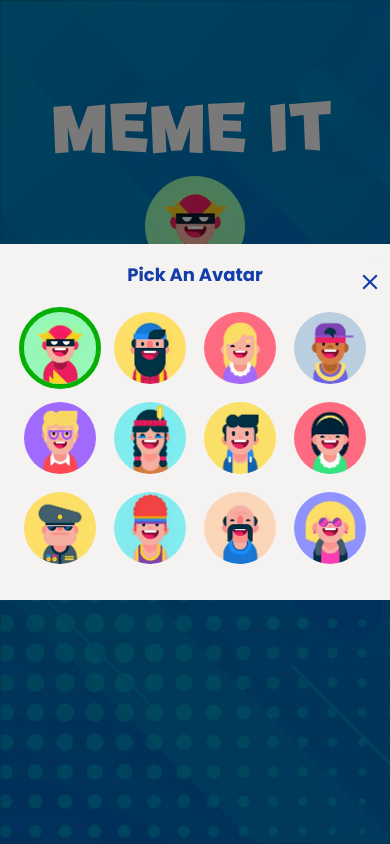
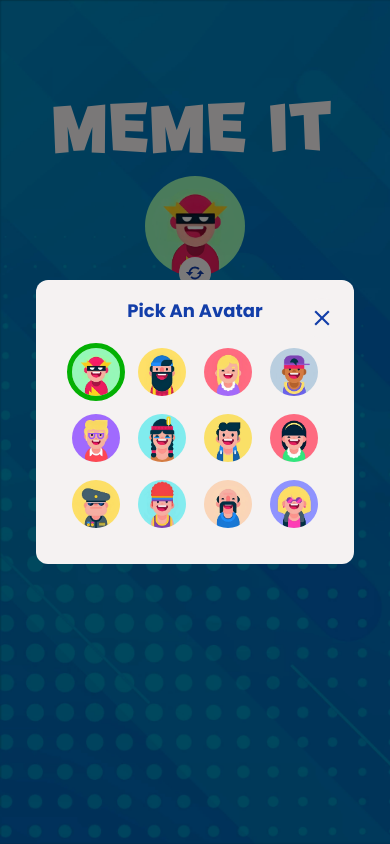
Before and after one commit to nabil-rady/meme-it, a Next.js app: page / in a window 390 px wide. Both pictures are taken after a click on the picture 195 px from the left and 225 px from the top of the page. Built offline with nearby package versions, Linux system fonts and the light colour scheme.

Commit message:
Responsive changes for avatar select.

```diff
--- a/styles/style.scss
+++ b/styles/style.scss
@@ -256,6 +256,9 @@ body {
 
     > label {
       display: flex;
+
+      width: 100%;
+
       align-items: center;
       gap: 1em;
 
@@ -268,6 +271,7 @@ body {
         background-color: $button-bg;
         color: inherit;
 
+        min-width: 0;
         padding: 0.4em 1em;
         border: none;
         border-radius: 6px;
@@ -1166,6 +1170,22 @@ body {
   body {
     font-size: 12px;
 
+    .avatars {
+      > .avatar {
+        width: 4em !important;
+        height: 4em !important;
+      }
+    }
+
+    .player-update-overlay {
+      > .body {
+        width: 80%;
+        > .close-button {
+          top: 3px;
+        }
+      }
+    }
+
     .change-avatar {
       font-size: 10px;
     }
```
